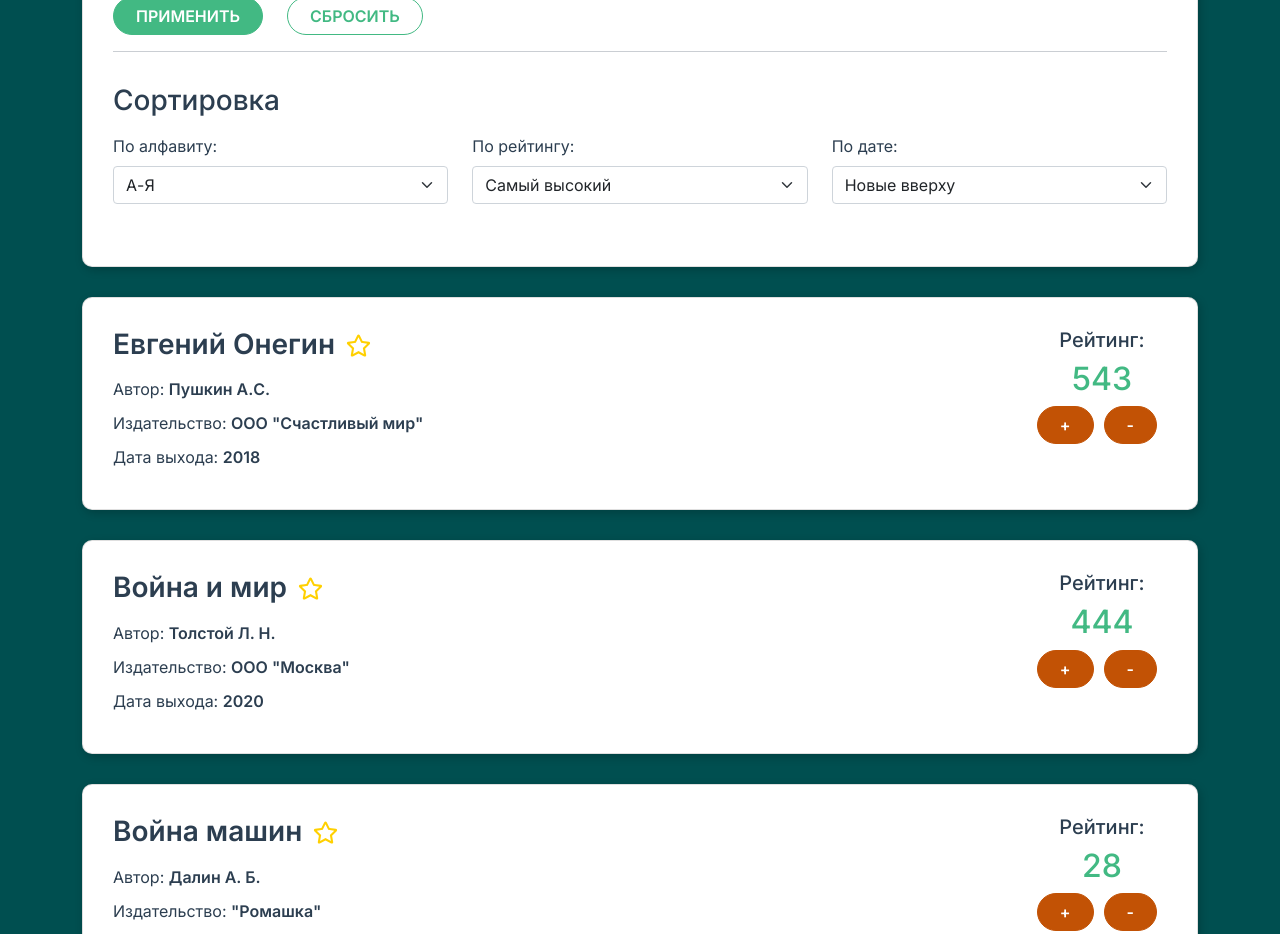
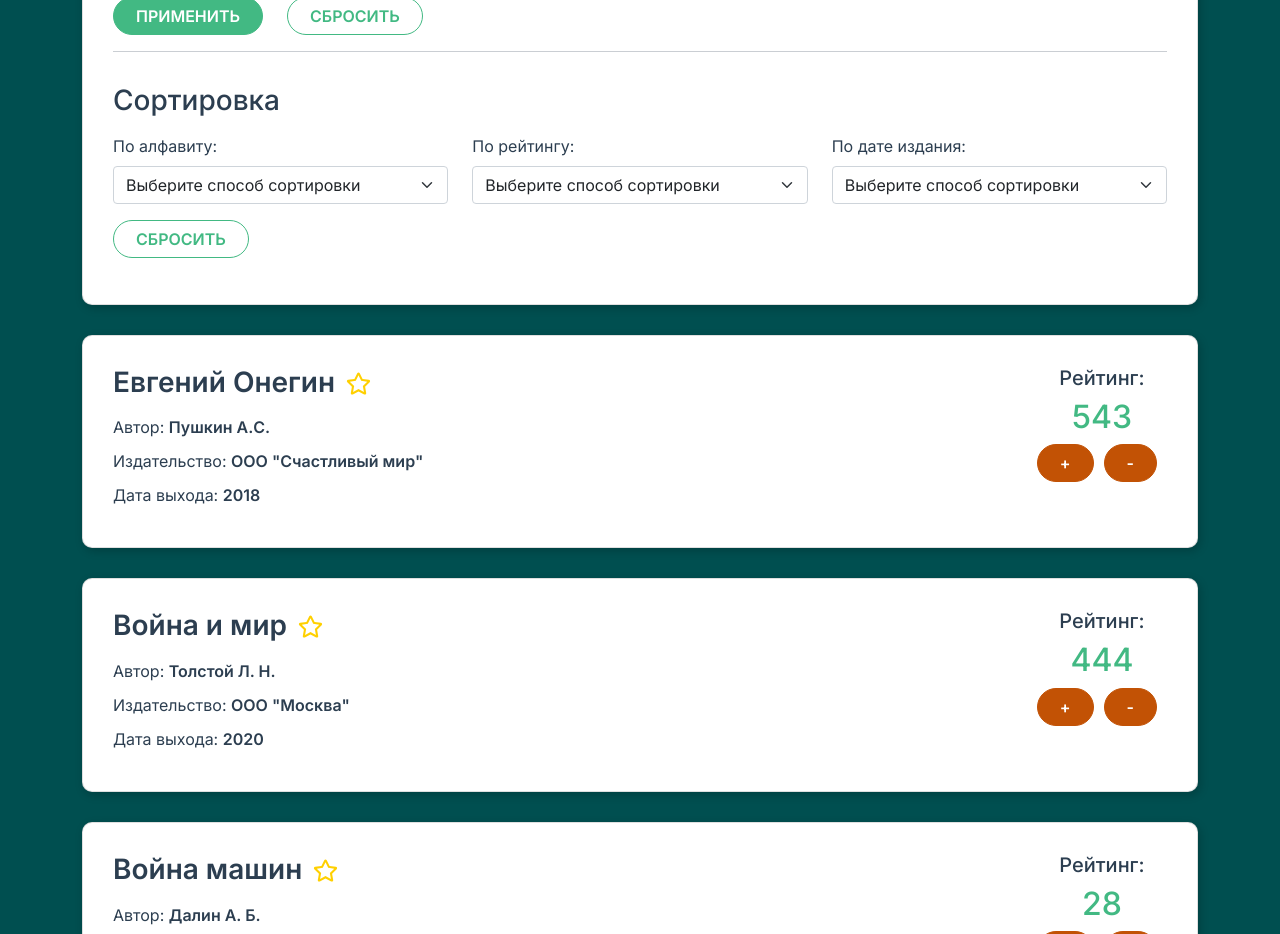
Before and after one commit to ANSNEKIT/ip-books, a Vue app: page / in a window 1280 px wide. Shown: the part 840-1774 px from the top of the page. Built offline with nearby package versions, Linux system fonts and the light colour scheme.

Commit message:
add sort logic

```diff
--- a/src/components/AppSort.vue
+++ b/src/components/AppSort.vue
@@ -5,26 +5,40 @@
       <div class="row">
         <div class="col-md-4 mb-3">
           <label class="form-label" for="sort_name">По алфавиту: </label>
-          <select id="sort_name" class="form-select" aria-label="sort_name">
+          <select id="sort_name" class="form-select" aria-label="sort_name"
+          v-model="sort_name"
+          @change="selectedSortByName">
+            <option disabled value="">Выберите способ сортировки</option>
             <option value="a-z" selected>А-Я</option>
             <option value="z-a">Я-А</option>
           </select>
         </div>
         <div class="col-md-4 mb-3">
           <label class="form-label" for="sort_rating">По рейтингу: </label>
-          <select id="sort_rating" class="form-select" aria-label="sort_rating">
+          <select id="sort_rating" class="form-select" aria-label="sort_rating"
+          v-model="sort_rating"
+          @change="selectedSortByRating">
+            <option disabled value="">Выберите способ сортировки</option>
             <option value="a-z" selected>Самый высокий</option>
             <option value="z-a">Самый низкий</option>
           </select>
         </div>
         <div class="col-md-4 mb-3">
-          <label class="form-label" for="sort_date">По дате: </label>
-          <select id="sort_date" class="form-select" aria-label="sort_date">
+          <label class="form-label" for="sort_year">По дате издания: </label>
+          <select id="sort_year" class="form-select" aria-label="sort_year"
+          v-model="sort_year"
+          @change="selectedSortByYear">
+            <option disabled value="">Выберите способ сортировки</option>
             <option value="a-z" selected>Новые вверху</option>
             <option value="z-a">Старые вверху</option>
           </select>
         </div>
       </div>
+      <button
+        type="reset"
+        @click="clearSort"
+        class="button"
+      >Сбросить</button>
     </form>
   </div>
 </template>
@@ -32,6 +46,42 @@
 <script>
 export default {
   name: 'appSort',
+  data() {
+    return {
+      sort_name: '',
+      sort_rating: '',
+      sort_year: '',
+    };
+  },
+  emits: {
+    'sort-name': (val) => typeof val === 'string',
+    'sort-rating': (val) => typeof val === 'string',
+    'sort-year': (val) => typeof val === 'string',
+    clearSort: null,
+  },
+  methods: {
+    selectedSortByName() {
+      this.$emit('sort-name', this.sort_name);
+      this.sort_rating = '';
+      this.sort_year = '';
+    },
+    selectedSortByRating() {
+      this.$emit('sort-rating', this.sort_rating);
+      this.sort_name = '';
+      this.sort_year = '';
+    },
+    selectedSortByYear() {
+      this.$emit('sort-year', this.sort_year);
+      this.sort_name = '';
+      this.sort_rating = '';
+    },
+    clearSort() {
+      this.$emit('clearSort');
+      this.sort_name = '';
+      this.sort_rating = '';
+      this.sort_year = '';
+    },
+  },
 };
 
 </script>
--- a/src/views/Home.vue
+++ b/src/views/Home.vue
@@ -11,13 +11,18 @@
       </p>
       <app-search @search="searchBooks"></app-search>
       <app-filters @filters="dispatchFilteredBooks"></app-filters>
-      <app-sort></app-sort>
+      <app-sort
+      @sort-name="sortByName"
+      @sort-rating="sortByRating"
+      @sort-year="sortByYear"
+      @clearSort="clearSort"
+      ></app-sort>
     </div>
 
     <app-no-books v-if="!books.length"></app-no-books>
     <app-books
       v-else
-      v-for="(book, identity) in filteredBooks"
+      v-for="(book, identity) in calcSort"
       :key="book.id"
       :book="book"
       :identity="identity"
@@ -50,8 +55,7 @@ export default {
     return {
       books: this.dataBooks,
       filteredBooks: this.dataBooks,
-      searchParams: '',
-      filterParams: {},
+      sortedBooks: [],
     };
   },
   methods: {
@@ -147,8 +151,139 @@ export default {
 
       this.filteredBooks = authorsFilter;
     },
+
+    sortByName(type) {
+      this.sortedBooks = [];
+      const sortedBooks = [...this.filteredBooks];
+      if (type === 'a-z') {
+        sortedBooks.sort((a, b) => {
+          const firstName = a.name.toLowerCase();
+          const lastName = b.name.toLowerCase();
+
+          if (firstName < lastName) {
+            return -1;
+          }
+
+          if (firstName > lastName) {
+            return 1;
+          }
+
+          return 0;
+        });
+      }
+
+      if (type === 'z-a') {
+        sortedBooks.sort((a, b) => {
+          const firstName = a.name.toLowerCase();
+          const lastName = b.name.toLowerCase();
+
+          if (firstName < lastName) {
+            return 1;
+          }
+
+          if (firstName > lastName) {
+            return -1;
+          }
+
+          return 0;
+        });
+      }
+
+      this.sortedBooks = sortedBooks;
+    },
+
+    sortByRating(type) {
+      this.sortedBooks = [];
+      const sortedBooks = [...this.filteredBooks];
+      if (type === 'a-z') {
+        sortedBooks.sort((a, b) => {
+          const first = +a.rating;
+          const last = +b.rating;
+
+          if (first < last) {
+            return 1;
+          }
+
+          if (first > last) {
+            return -1;
+          }
+
+          return 0;
+        });
+      }
+
+      if (type === 'z-a') {
+        sortedBooks.sort((a, b) => {
+          const first = +a.rating;
+          const last = +b.rating;
+
+          if (first < last) {
+            return -1;
+          }
+
+          if (first > last) {
+            return 1;
+          }
+
+          return 0;
+        });
+      }
+
+      this.sortedBooks = sortedBooks;
+    },
+    sortByYear(type) {
+      this.sortedBooks = [];
+      const sortedBooks = [...this.filteredBooks];
+      if (type === 'a-z') {
+        sortedBooks.sort((a, b) => {
+          const first = +a.year;
+          const last = +b.year;
+
+          if (first < last) {
+            return 1;
+          }
+
+          if (first > last) {
+            return -1;
+          }
+
+          return 0;
+        });
+      }
+
+      if (type === 'z-a') {
+        sortedBooks.sort((a, b) => {
+          const first = +a.year;
+          const last = +b.year;
+
+          if (first < last) {
+            return -1;
+          }
+
+          if (first > last) {
+            return 1;
+          }
+
+          return 0;
+        });
+      }
+
+      this.sortedBooks = sortedBooks;
+    },
+
+    clearSort() {
+      this.sortedBooks = [];
+    },
   },
 
+  computed: {
+    calcSort() {
+      if (this.sortedBooks.length) {
+        return this.sortedBooks;
+      }
+      return this.filteredBooks;
+    },
+  },
 };
 </script>
 
```
